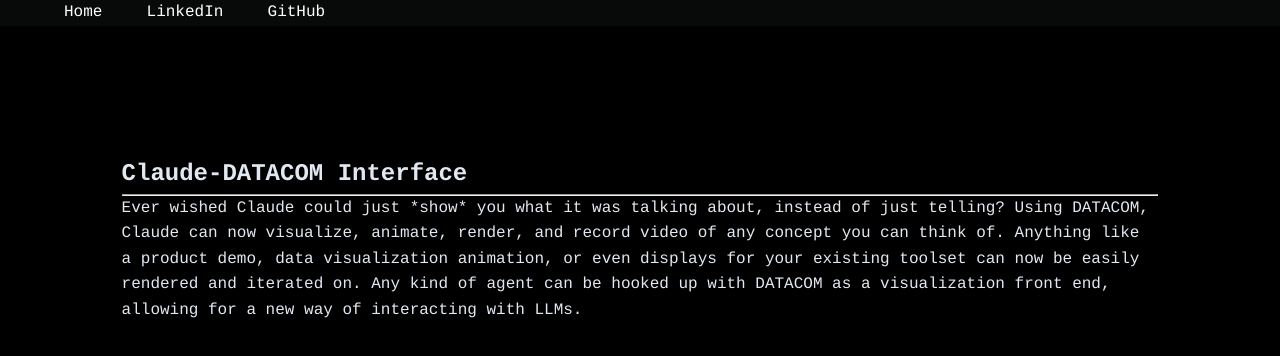
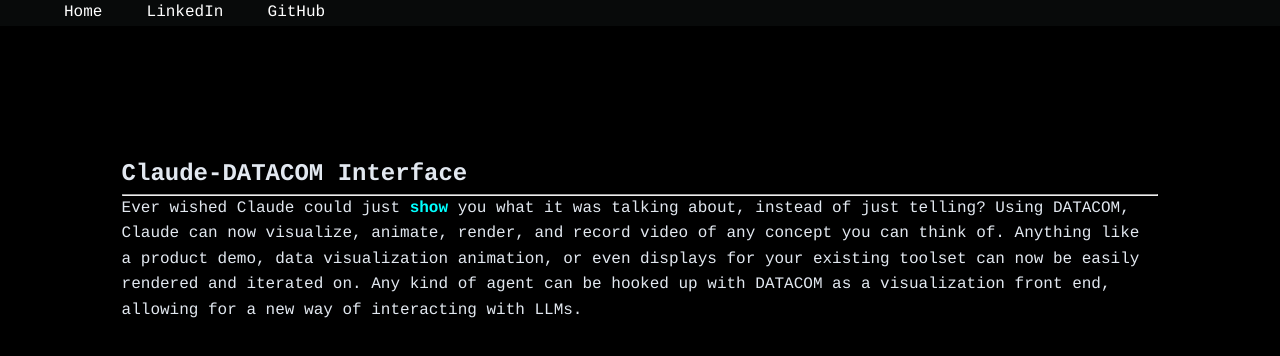
Before and after one commit to cdcomey/portfolio_website, a SvelteKit app: page /projects/claude-datacom in a window 1280 px wide. Shown: the top 356 px of the page. Built offline with nearby package versions, Linux system fonts and the light colour scheme.

Commit message:
Use cyan bold instead of markdown asterisks in intro
Asterisks rendered literally in HTML. Switches to <b>, which the other
DATACOM project sections style cyan.

Co-Authored-By: Claude Opus 5 <noreply@anthropic.com>

```diff
--- a/src/routes/projects/claude-datacom/+page.svelte
+++ b/src/routes/projects/claude-datacom/+page.svelte
@@ -42,7 +42,7 @@
         <div slot="description">
             <h1>Claude-DATACOM Interface</h1>
             <hr width="100%">
-            <p>Ever wished Claude could just *show* you what it was talking about, instead of just telling? Using DATACOM, Claude can now visualize, animate, render, and record video of any concept you can think of. Anything like a product demo, data visualization animation, or even displays for your existing toolset can now be easily rendered and iterated on. Any kind of agent can be hooked up with DATACOM as a visualization front end, allowing for a new way of interacting with LLMs. </p>
+            <p>Ever wished Claude could just <b>show</b> you what it was talking about, instead of just telling? Using DATACOM, Claude can now visualize, animate, render, and record video of any concept you can think of. Anything like a product demo, data visualization animation, or even displays for your existing toolset can now be easily rendered and iterated on. Any kind of agent can be hooked up with DATACOM as a visualization front end, allowing for a new way of interacting with LLMs. </p>
         </div>
     </ProjectSection>
 
```
